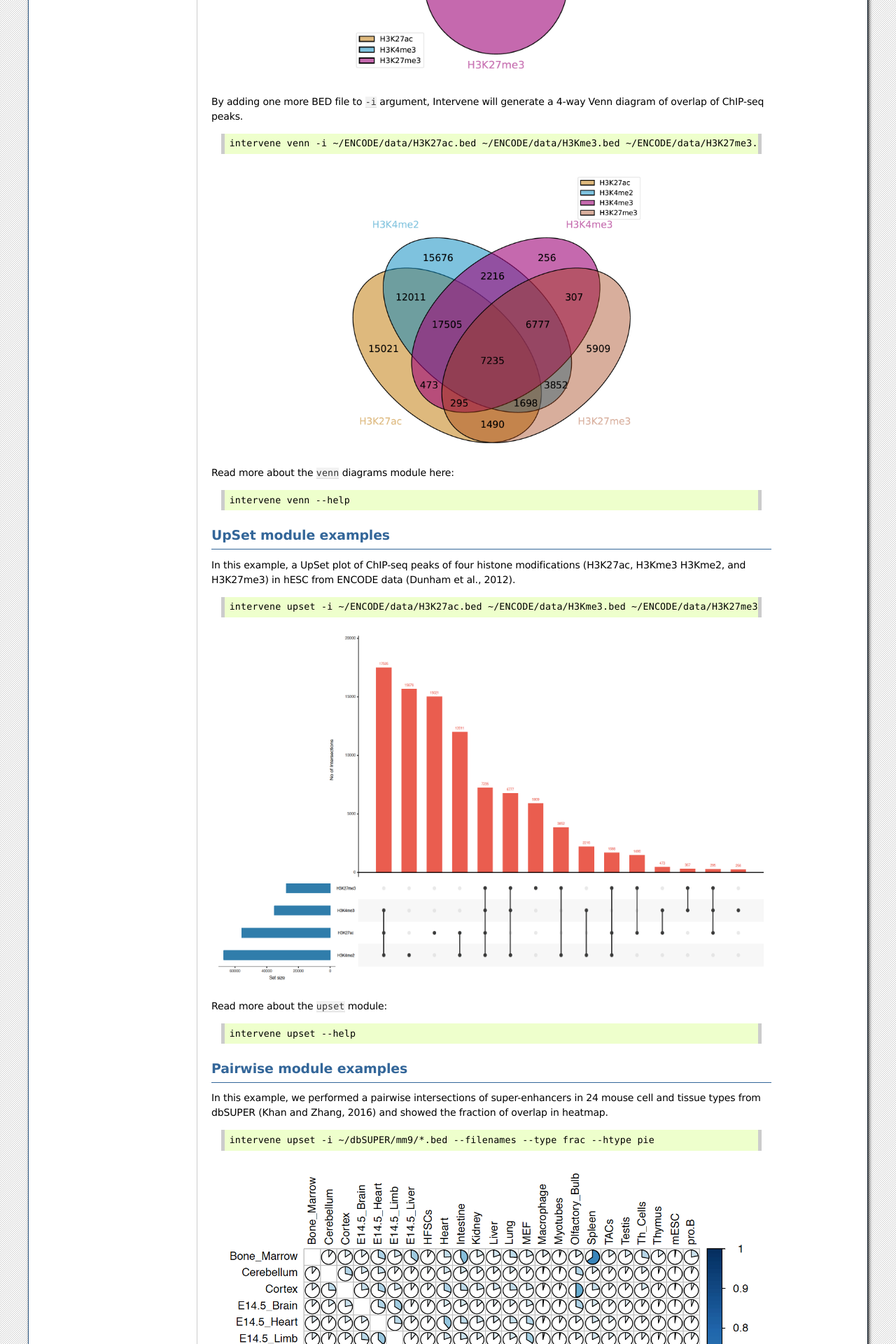
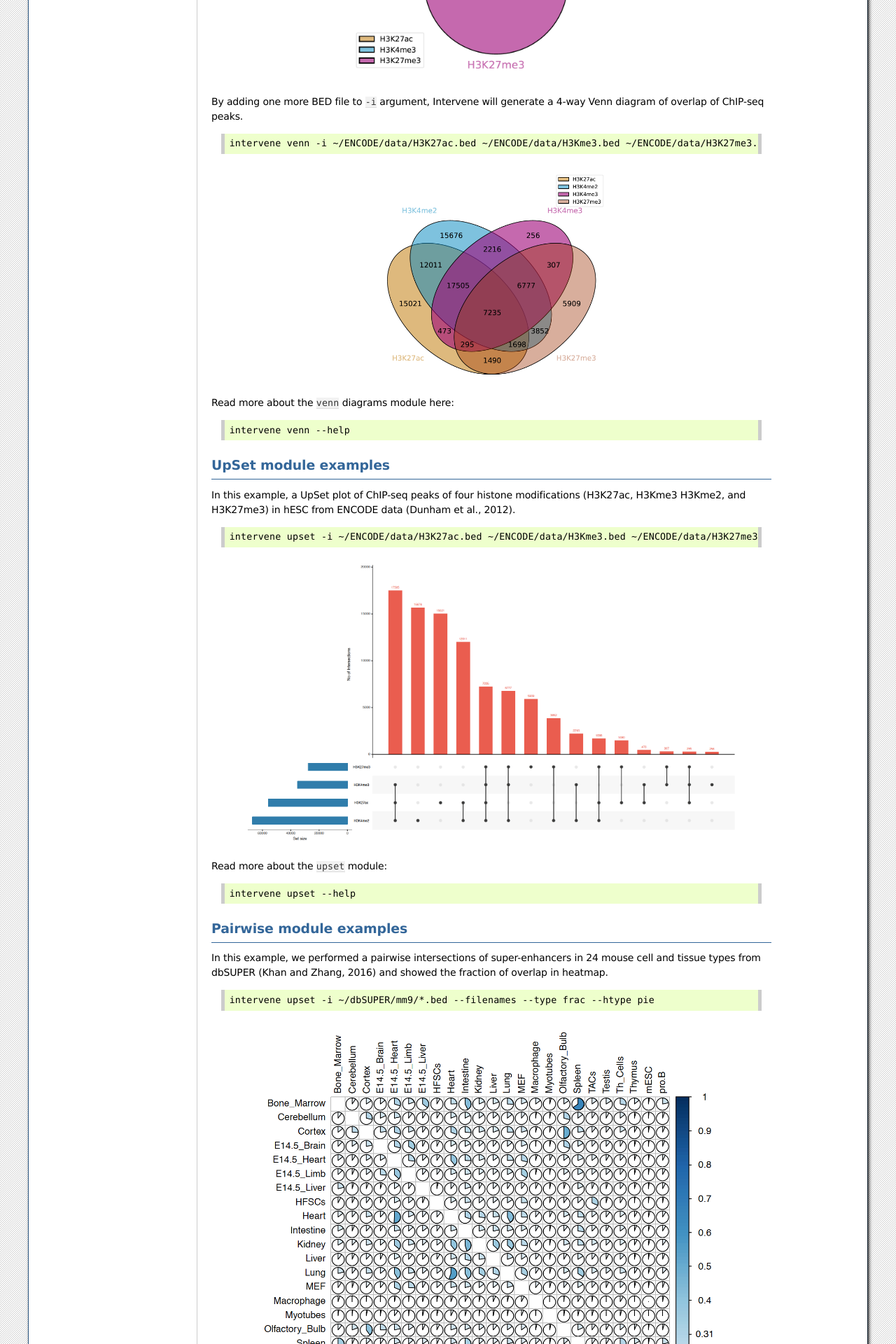
Before and after one commit to asntech/intervene, a Sphinx documentation site: the page built from docs/examples.rst, in a window 1280 px wide. Shown: the part 574-2494 px from the top of the page at 70% size. Built offline with Sphinx 7.4.7, drawn with Linux system fonts in a browser that asks for light colours.

Commit message:
Initial commit

```diff
--- a/docs/conf.py
+++ b/docs/conf.py
@@ -210,7 +210,7 @@ htmlhelp_basename = 'Intervenedoc'
 
 latex_elements = {
 # The paper size ('letterpaper' or 'a4paper').
-'papersize': 'a4paper',
+'papersize': 'letterpaper',
 
 # The font size ('10pt', '11pt' or '12pt').
 #'pointsize': '10pt',
--- a/docs/examples.rst
+++ b/docs/examples.rst
@@ -25,7 +25,7 @@ By adding one more BED file to ``-i`` argument, Intervene will generate a 4-way
     intervene venn -i ~/ENCODE/data/H3K27ac.bed ~/ENCODE/data/H3Kme3.bed ~/ENCODE/data/H3K27me3.bed  ~/ENCODE/data/H3Kme2.bed --filenames
 
 .. figure:: img/venn4way.png
-   :height: 400px
+   :height: 300px
    :alt: 4-way Venn diagram
    :align: center
 
@@ -45,7 +45,7 @@ In this example, a UpSet plot of ChIP-seq peaks of four histone modifications (H
     intervene upset -i ~/ENCODE/data/H3K27ac.bed ~/ENCODE/data/H3Kme3.bed ~/ENCODE/data/H3K27me3.bed ~/ENCODE/data/H3Kme2.bed --filenames
 
 .. figure:: img/upset4.png
-   :height: 500px
+   :height: 400px
    :alt: UpSet plot
    :align: center
 
@@ -65,7 +65,7 @@ In this example, we performed a pairwise intersections of super-enhancers in 24
     intervene upset -i ~/dbSUPER/mm9/*.bed --filenames --type frac --htype pie
 
 .. figure:: img/pairwise_pie.png
-   :height: 700px
+   :height: 600px
    :alt: Pairwise heatmap
    :align: center
 
@@ -76,7 +76,7 @@ By setting the ``--htype`` to ``color`` will produce this plot.
     intervene upset -i ~/dbSUPER/mm9/*.bed --filenames --type frac --htype color
 
 .. figure:: img/pairwise_color.png
-   :height: 700px
+   :height: 600px
    :alt: Pairwise heatmap
    :align: center
 
@@ -87,7 +87,7 @@ By setting the ``--htype`` to ``tribar`` will produce a triangular heatmap and w
     intervene upset -i ~/dbSUPER/mm9/*.bed --filenames --type frac --htype tribar
 
 .. figure:: img/pairwise_tribar.png
-   :height: 700px
+   :height: 600px
    :alt: Pairwise heatmap
    :align: center
 
--- a/docs/introduction.rst
+++ b/docs/introduction.rst
@@ -4,7 +4,8 @@ Introduction
 
 Intervene is a tool for intersection and visualization of multiple genomic region and gene sets (or lists of items).
 
-Intervene provides an easy and automated interface for effective intersection and visualization of genomic region sets or lists of items, thus facilitating their analysis and interpretations. Intervene contains three modules:
+Intervene provides an easy and automated interface for effective intersection and visualization of genomic region sets or lists of items, thus facilitating their analysis and interpretations. Intervene contains three modules.
+
  - `venn` to compute Venn diagrams of up-to 6 sets
  - `upset` to compute UpSet plots of more than 3 sets
  - `pairwise` to compute and visualize intersections of genomic sets as clustered heatmap.
```
Also changed, not shown: 1 other file.
